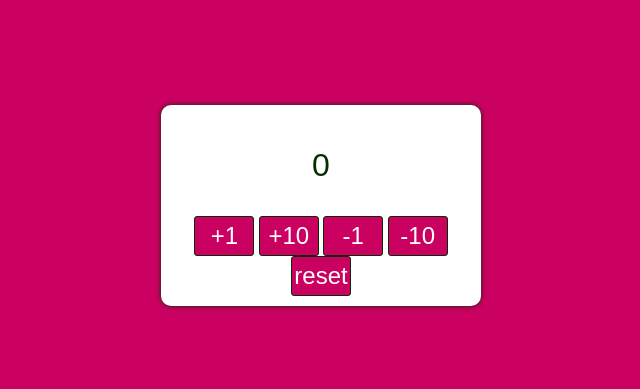
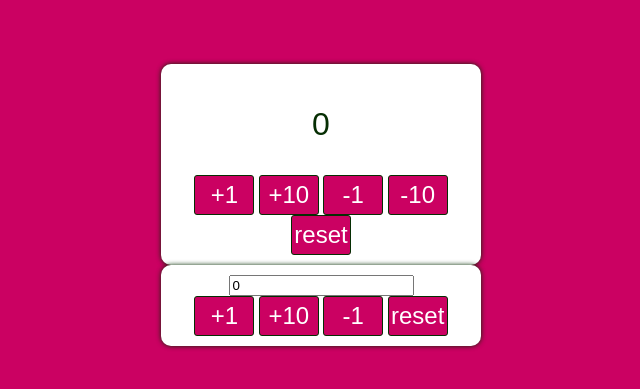
Before and after one commit to ShaunaMack/JS_practice, a plain HTML site: page counter-starter/index.html in a window 1280 px wide. Shown: the part 203-592 px from the top of the page, without its empty margins (319-959 px from the left). Drawn offline with Linux system fonts and the light colour scheme.

Commit message:
add an adjustable input field counter

```diff
--- a/counter-starter/index.html
+++ b/counter-starter/index.html
@@ -27,6 +27,30 @@
         <input type="button" value="reset" id="reset" onclick="reset()" />
       </div>
     </div>
+    <div id="wrapper">
+      <input id="adjustable_number" type="text" value="0" />
+      <div id="button-wrapper">
+        <input type="button" value="+1" id="add1" onclick="adjustableAdd(1)" />
+        <input
+          type="button"
+          value="+10"
+          id="add10"
+          onclick="adjustableAdd(10)"
+        />
+        <input
+          type="button"
+          value="-1"
+          id="subtract1"
+          onclick="adjustableSubtract(1)"
+        />
+        <input
+          type="button"
+          value="reset"
+          id="reset"
+          onclick="adjustableReset()"
+        />
+      </div>
+    </div>
     <script src="script.js"></script>
   </body>
 </html>
--- a/counter-starter/script.js
+++ b/counter-starter/script.js
@@ -40,3 +40,22 @@ const reset = () => {
   //   set the new updated number (0) in the p tag with id "number"
   numberElement.innerText = number;
 };
+
+function adjustableAdd(step) {
+  let numberElement = document.getElementById("adjustable_number");
+  let number = parseInt(numberElement.value) || 0; // Handle empty or invalid input
+  number = number + step;
+  numberElement.value = number;
+}
+
+function adjustableSubtract(step) {
+  let numberElement = document.getElementById("adjustable_number");
+  let number = parseInt(numberElement.value) || 0; // Handle empty or invalid input
+  number = number - step;
+  numberElement.value = number;
+}
+
+function adjustableReset() {
+  let numberElement = document.getElementById("adjustable_number");
+  numberElement.value = 0;
+}
```
